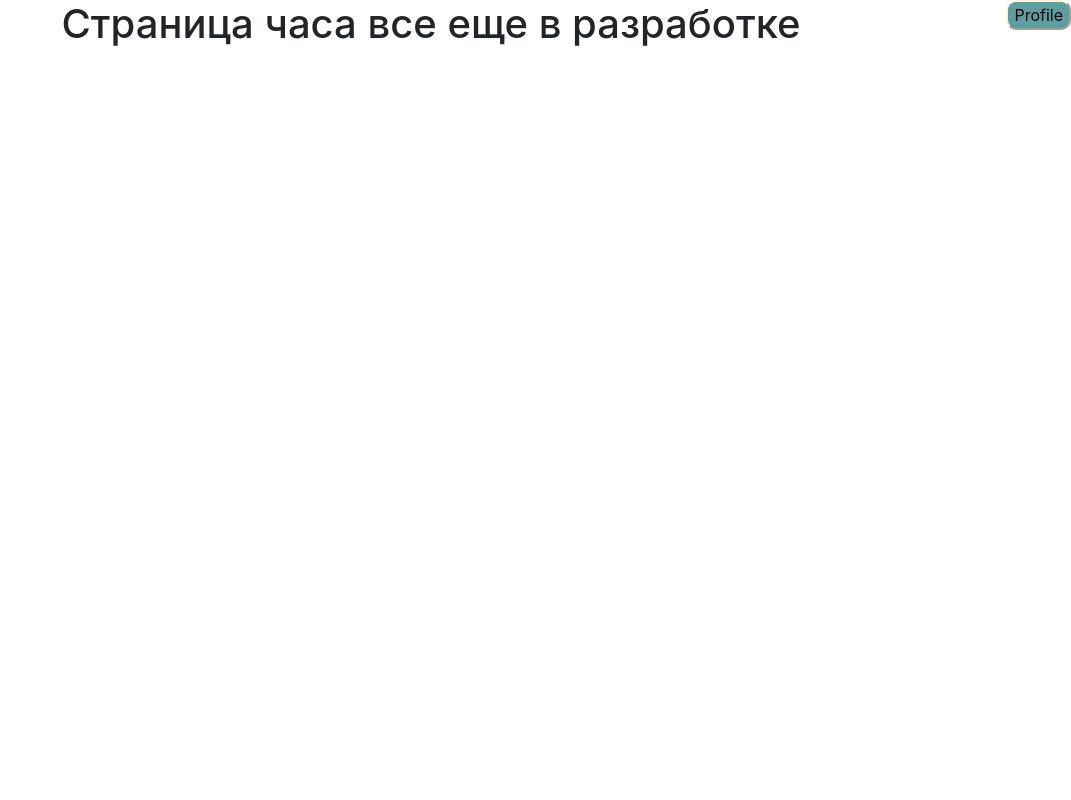
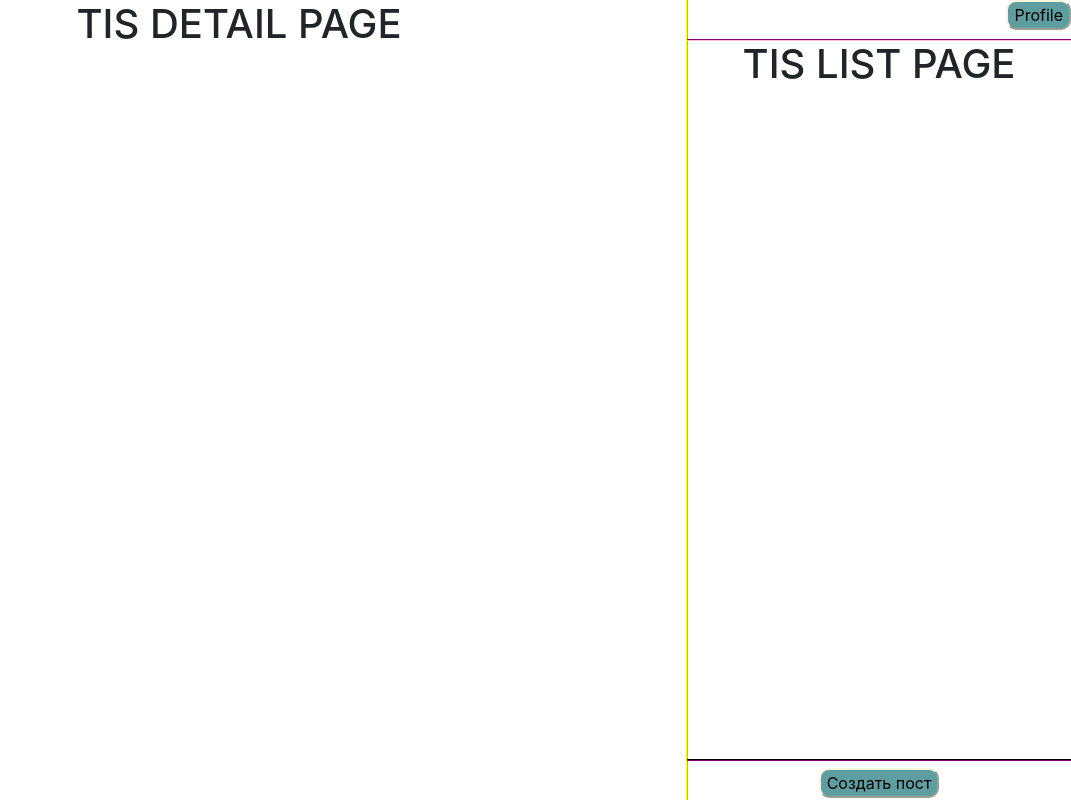
Before and after one commit to Krouler/fs_proj, a React (Create React App) app in the folder frontend/fs_proj_frontend/: page / in a window 1280 px wide. Shown: the whole page, without its empty margins (209-1280 px from the left). Built offline with nearby package versions, Linux system fonts and the light colour scheme.

Commit message:
start creating chat page

```diff
--- a/frontend/fs_proj_frontend/src/App.js
+++ b/frontend/fs_proj_frontend/src/App.js
@@ -21,9 +21,9 @@ function App() {
       <input type='button' className='trigger-button' onClick={() => chatState(false)} defaultValue='Profile' />
       <div className='content'>
         <div className='chat' onClick={clickHandler}>
-      <ChatPage />
+          <ChatPage authClass={authClass} />
         </div>
-      <ProfilePage isChat={isChat} authClass={authClass} />
+        <ProfilePage isChat={isChat} authClass={authClass} />
       </div>
     </div>
   );
--- a/frontend/fs_proj_frontend/src/components/Chat.js
+++ b/frontend/fs_proj_frontend/src/components/Chat.js
@@ -3,17 +3,53 @@ import { Component } from "react";
 class ChatPage extends Component {
     constructor(props){
         super(props)
+        this.state = {
+            isAuthenticated: false,
+            postIsOpened: false,
+        }
 
+        this.testButtonHandler = this.testButtonHandler.bind(this)
+        this.getIsAuthenticated = this.getIsAuthenticated.bind(this)
+        this.getIsAuthenticated();
 
     }
 
-render(){
-    return(
-        <div className="chat">
-            <h1>Страница часа все еще в разработке</h1>
-        </div>
-    )
-}
+    componentDidMount(){
+        this.getIsAuthenticated();
+    }
+
+    getIsAuthenticated = async () => {
+        let flag = await this.props.authClass.getIsAuthenticated();
+        this.setState({isAuthenticated: await flag})
+        return await flag
+    }
+
+    testButtonHandler = async () => {
+        if (await this.getIsAuthenticated()){
+            console.log('pepega')
+        } else { console.log('popoga')}
+    }
+
+
+    render(){
+        return(
+            <div className="chat-class">
+                <div className="post-detail">
+                    <h1>TIS DETAIL PAGE</h1>
+                </div>
+                <div className="posts">
+                    <div className="post-list-header">
+                    </div>
+                    <div className="post-list">
+                    <h1>TIS LIST PAGE</h1>
+                    </div>
+                    <div className="posts-add-new">
+                    <input type="button" defaultValue="Создать пост" onClick={this.testButtonHandler} />
+                    </div>
+                </div>
+            </div>
+        )
+    }
 
 }
 
--- a/frontend/fs_proj_frontend/src/index.css
+++ b/frontend/fs_proj_frontend/src/index.css
@@ -51,6 +51,7 @@ body {
   -webkit-font-smoothing: antialiased;
   -moz-osx-font-smoothing: grayscale;
   height: 100%;
+  width: 100%;
 }
 
 code {
@@ -118,8 +119,10 @@ div {
 }
 
 .chat {
+  z-index: 2;
   position: absolute;
   width: 100%;
+  height: 100%;
 }
 
 .registration-form label {
@@ -140,6 +143,7 @@ textarea{
 
 .vhod-button {
   margin-top: 50px;
+  margin-right: 20px;
 }
 
 .user-data {
@@ -178,3 +182,39 @@ textarea{
   width: 51%;
   margin-top: 10px;
 }
+
+.chat-class {
+  display: flex;
+  outline: 1px solid black;
+}
+
+.post-detail {
+  width: 70%;
+  height: 100%;
+  outline: 1px solid cyan;
+}
+
+.posts {
+  width: 30%;
+  height: 100%;
+  outline: 1px solid yellow;
+}
+
+.post-list-header {
+  height: 5%;
+  outline: 1px solid pink;
+}
+
+.post-list {
+  height: 90%;
+  outline: 1px solid purple;
+}
+
+.posts-add-new {
+  height: 5%;
+  outline: 1px solid black;
+}
+
+.posts-add-new input {
+  margin-top: 8px;
+}
```
Also changed, not shown: 2 other files (tests, documents, lock files or other folders).
